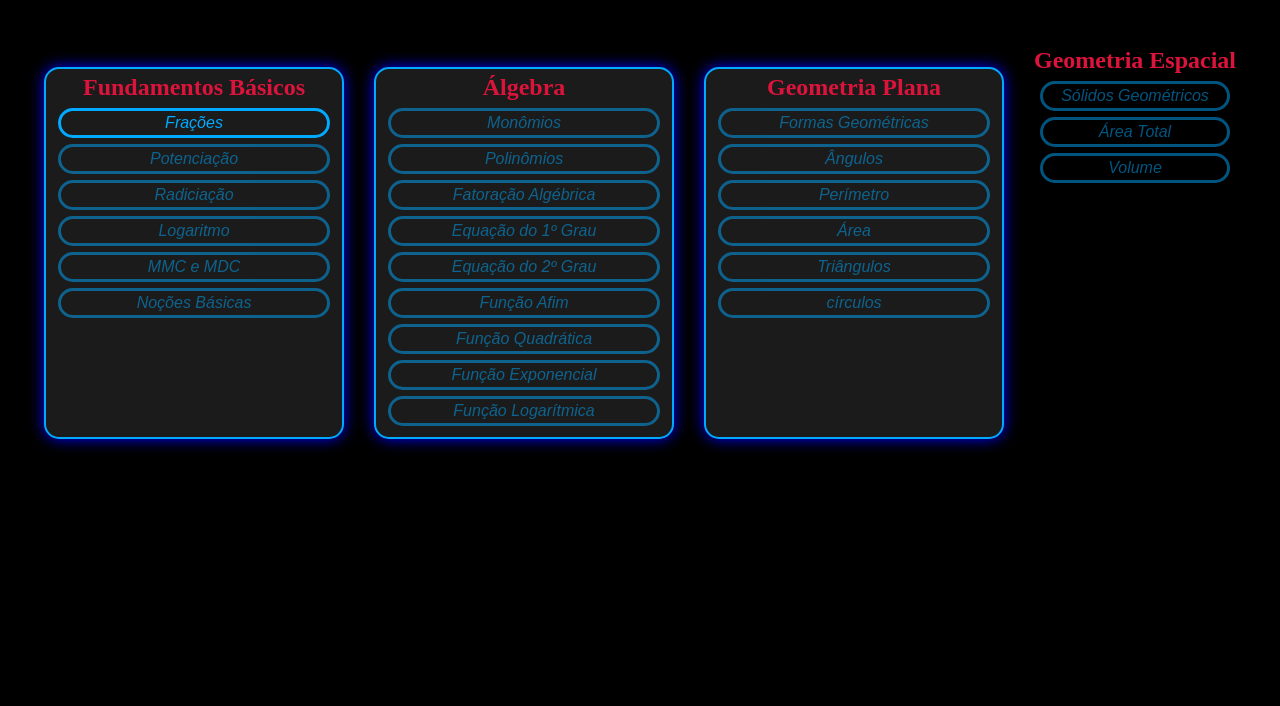
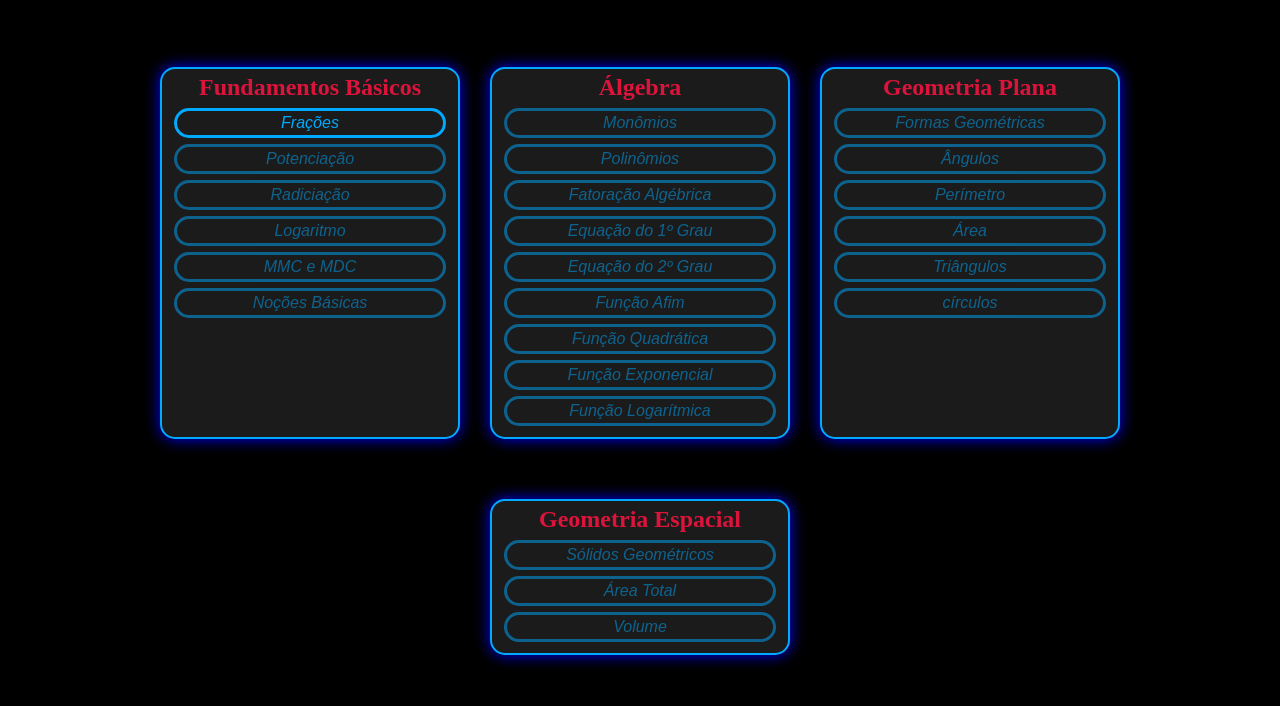
Before and after one commit to jorge-berenguer/teste1, a plain HTML site: page index.html in a window 1280 px wide. Shown: the part 124-830 px from the top of the page. Drawn offline with Linux system fonts and the light colour scheme.

Commit message:
Atualizar o index.html

```diff
--- a/index.html
+++ b/index.html
@@ -46,11 +46,12 @@
         <a href="#" class="N">Triângulos</a>
         <a href="#" class="N">círculos</a>
       </div>
-<div class="N">
+<div class="card">
 <h2 class="N">Geometria Espacial</h2>
  <a href="#" class="N">Sólidos Geométricos</a>
 <a href="#" class="N">Área Total</a>
         <a href="#" class="N">Volume</a>
+</div>
     </main>
     <footer>
       <p class="N">Desenvolvido por Jorge Berenguer</p>
```
